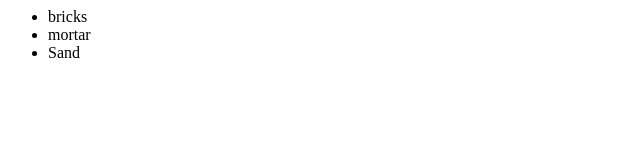
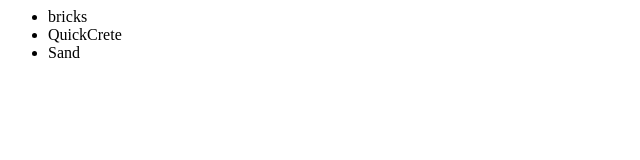
Before and after one commit to venkatsaiaz/GitTest1, a plain HTML site: page index.html in a window 1280 px wide. Shown: the full height of the page, 0-640 px from the left. Drawn offline with Linux system fonts and the light colour scheme.

Commit message:
made mortor more specific

```diff
--- a/index.html
+++ b/index.html
@@ -4,7 +4,7 @@
 <div>
 <ul>
 <li>bricks</li>
-<li>mortar</li>
+<li>QuickCrete</li>
 <li>Sand</li>
 </ul>
 </div>
```
